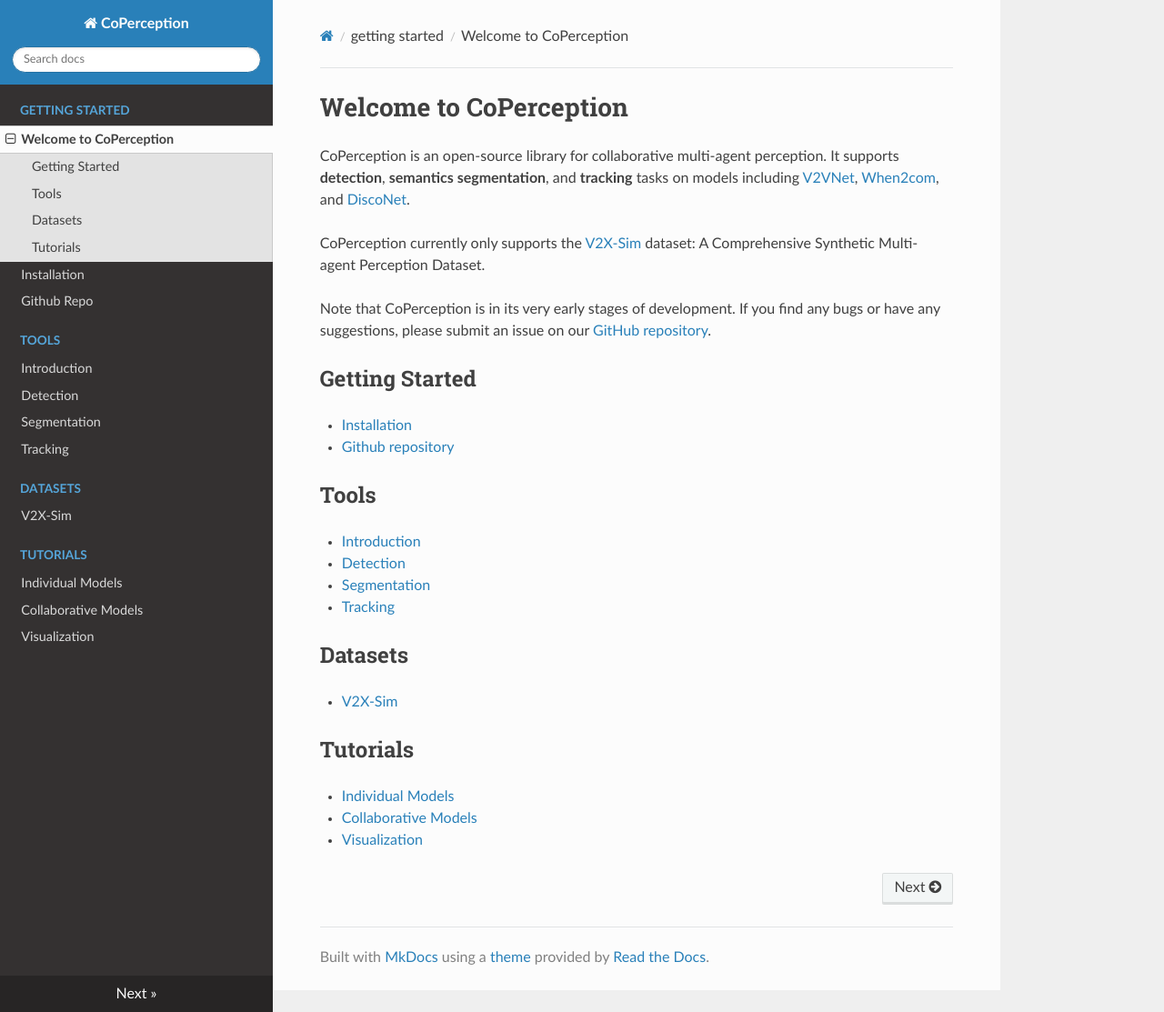
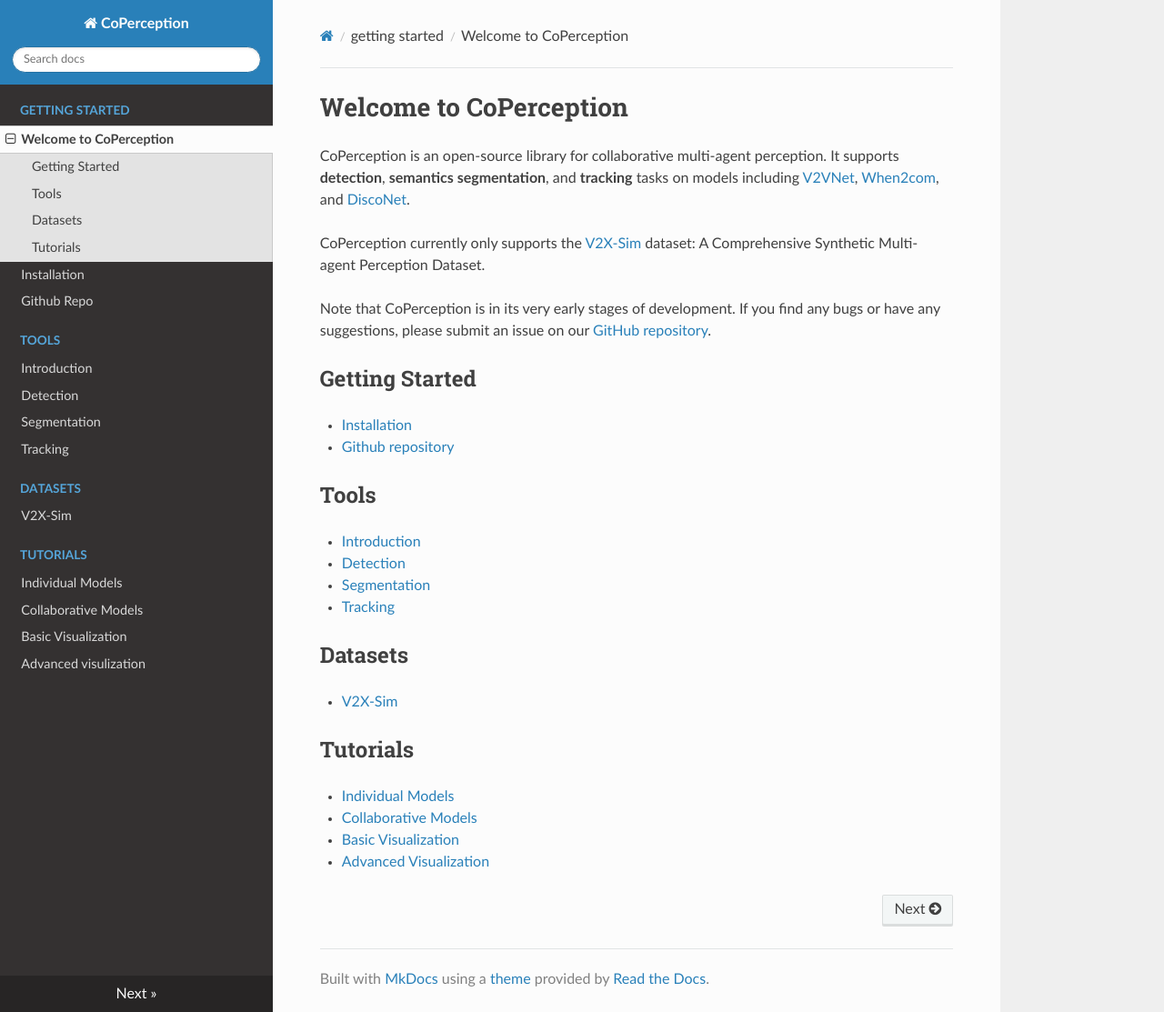
Before and after one commit to coperception/coperception, an MkDocs documentation site: the page built from docs/index.md, in a window 1280 px wide and 1113 px high. Shown: the whole window at 91% size. Built offline with MkDocs 1.6.1, drawn with Linux system fonts in a browser that asks for light colours; nearby versions of some CDN libraries.

Commit message:
[DOCS] Update visualizations

```diff
--- a/docs/index.md
+++ b/docs/index.md
@@ -23,4 +23,5 @@
 ## Tutorials
 - [Individual Models](/tutorials/individual_models)
 - [Collaborative Models](/tutorials/collaborative_models)
-- [Visualization](/tutorials/visualization)
+- [Basic Visualization](/tutorials/basic_visualization)
+- [Advanced Visualization](/tutorials/advanced_visualization)
--- a/mkdocs.yml
+++ b/mkdocs.yml
@@ -22,4 +22,5 @@
   - tutorials:
     - tutorials/individual_models.md
     - tutorials/collaborative_models.md
-    - tutorials/visualization.md
+    - tutorials/basic_visualization.md
+    - tutorials/advanced_visualization.md
```
Also changed, not shown: docs/README.md (added, +20 -0 lines), docs/tutorials/advanced_visualization.md (added, +43 -0 lines), docs/tutorials/basic_visualization.md (renamed from docs/tutorials/visualization.md, +3 -1 lines).
